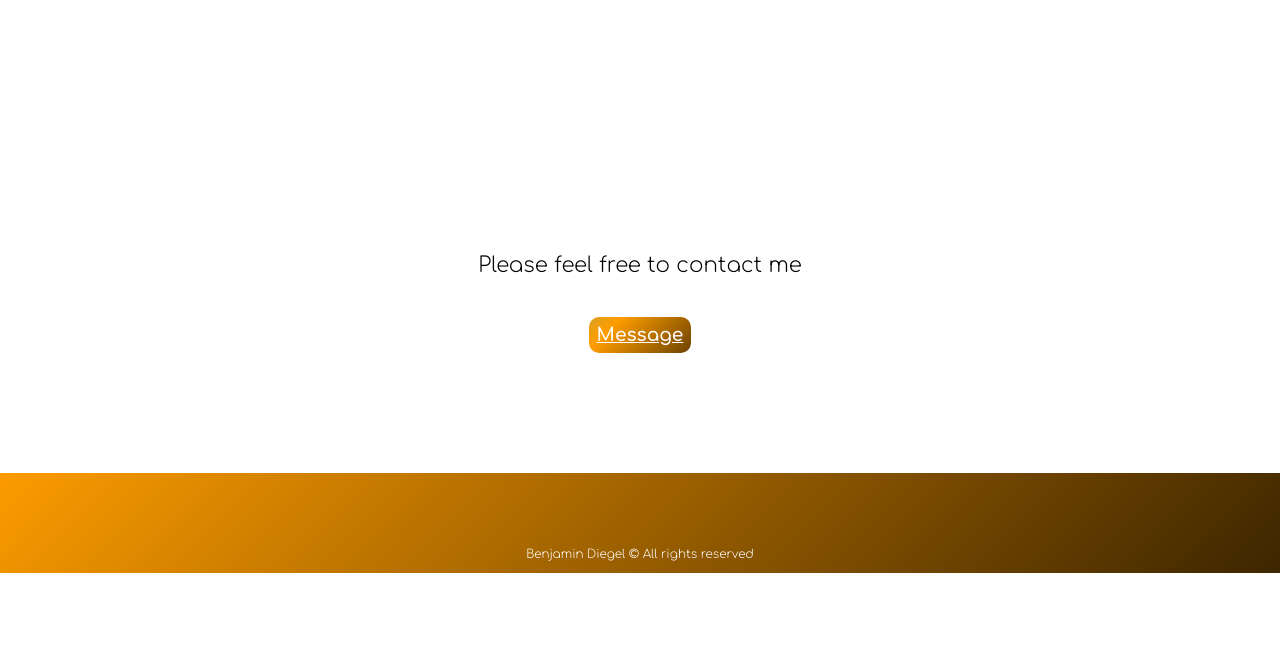
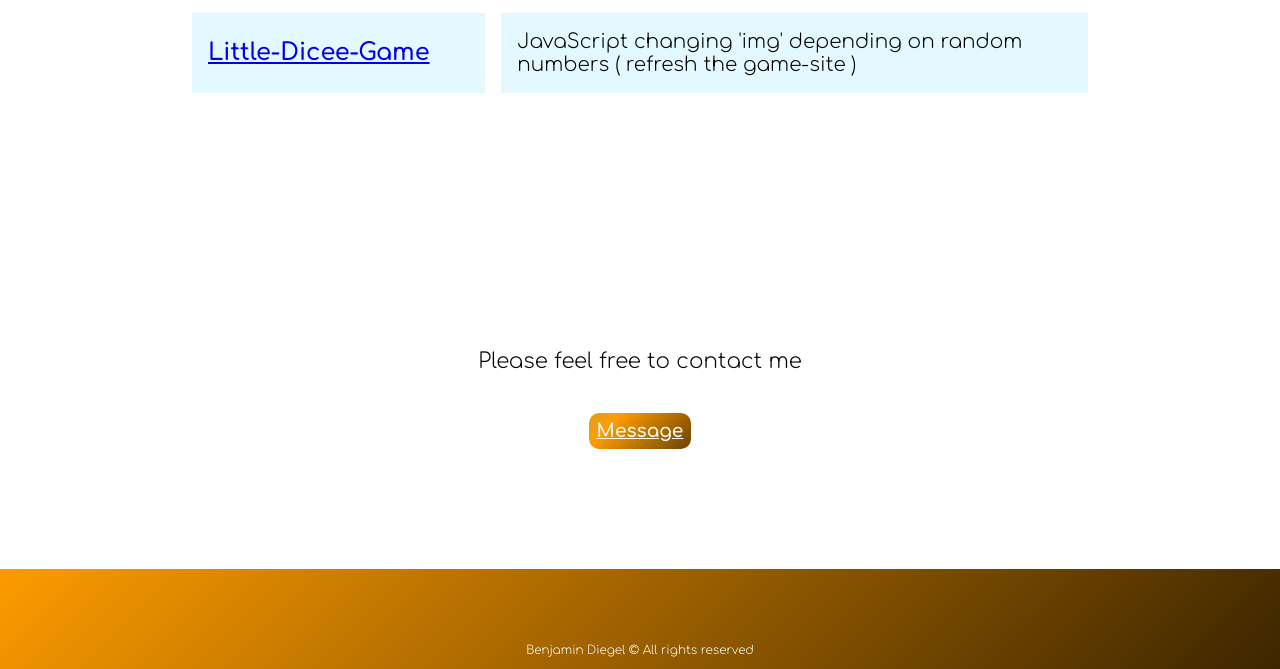
Before and after one commit to bitbetterfly/homepage, a plain HTML site: page index.html in a window 1280 px wide. Shown: the part 1751-2420 px from the top of the page. Before the commit the page ends 2324 px from the top, so only its background shows below. Drawn offline with Linux system fonts and the light colour scheme.

Commit message:
Add files via upload

```diff
--- a/index.html
+++ b/index.html
@@ -51,6 +51,12 @@
                 <div class="grid block-6">
                     <p class="grid-text">Capstone Project 2, the page you are looking at</p>
                 </div>
+                <div class="grid block-7">
+                    <h4><a href="https://bitbetterfly.github.io/little-dicee-game" target = "_blank">Little-Dicee-Game</a></h4>
+                </div>
+                <div class="grid block-8">
+                    <p class="grid-text">JavaScript changing 'img' depending on random numbers  ( refresh the game-site )</p>
+                </div>
 
             </div>
         </div>
--- a/style.css
+++ b/style.css
@@ -1,4 +1,4 @@
-body {
+    body {
     margin: 0;
     text-align: center;
 }
```
